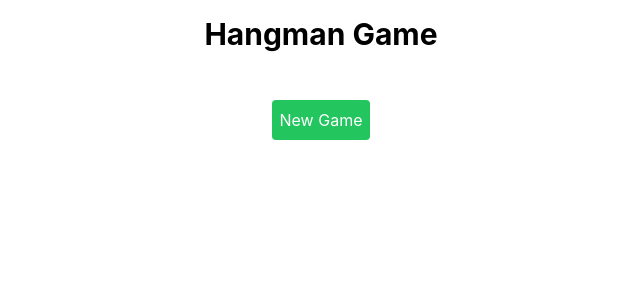
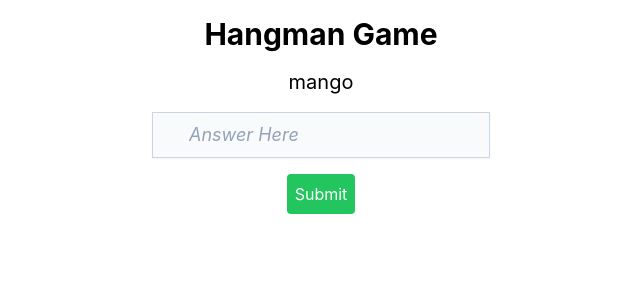
Before and after one commit to azrayaal/hangmanv1, a React (Create React App) app: page / in a window 1280 px wide. Shown: the top 300 px of the page, without its empty margins (319-959 px from the left). Built offline with nearby package versions, Linux system fonts and the light colour scheme.

Commit message:
udpate refactor

```diff
--- a/src/App.tsx
+++ b/src/App.tsx
@@ -1,26 +1,8 @@
 import "./App.css";
+import Home from "./pages/home";
 
 function App() {
-  // const [wordToguess, setRandomToGuess] = useState(()=>{
-  //   return words[Math]
-  // })
-
-  return (
-    <div className="App">
-      <div className="flex flex-col items-center">
-        <h1 className="text-3xl font-bold my-4">Hangman Game</h1>
-        <div className="text-xl mb-4">
-          {/* {renderWord()}
-        {renderMessage()} */}
-        </div>
-        <div className="flex flex-wrap">{/* {renderLetters()} */}</div>
-        <button className="mt-4 p-2 bg-green-500 text-white rounded">
-          {/* <button className="mt-4 p-2 bg-green-500 text-white rounded" onClick={selectRandomWord}> */}
-          New Game
-        </button>
-      </div>
-    </div>
-  );
+  return <Home />;
 }
 
 export default App;
--- /dev/null
+++ b/src/components/inputBar/index.tsx
@@ -0,0 +1,24 @@
+export interface InputBarProps {
+  answerTheword: (e: React.FormEvent<HTMLFormElement>) => void;
+  checkAnswer: string;
+  setCheckAnswer: React.Dispatch<React.SetStateAction<string>>;
+}
+
+export default function InputBar(props: InputBarProps) {
+  const { answerTheword, checkAnswer, setCheckAnswer } = props;
+  return (
+    <form onSubmit={answerTheword}>
+      <input
+        type="text"
+        className="placeholder:italic placeholder:text-slate-400 block bg-slate-50 w-full border border-slate-300 py-2 pl-9 pr-3 shadow-sm focus:outline-none focus:border-sky-500 focus:ring-sky-500 focus:ring-1 sm:text-lg"
+        placeholder="Answer Here"
+        name="search"
+        value={checkAnswer}
+        onChange={(e) => setCheckAnswer(e.target.value)}
+      />
+      <button className="mt-4 p-2 bg-green-500 text-white rounded">
+        Submit
+      </button>
+    </form>
+  );
+}
--- /dev/null
+++ b/src/components/keyboard/index.tsx
@@ -0,0 +1,26 @@
+import React, { useState } from "react";
+import letter1 from "./letter.json";
+
+interface KeyboardProps {
+  onKeyPress: (value: string) => void;
+}
+
+export default function KeyboardText() {
+  const [letters, setLetters] = useState([{}]);
+  //   setLetters(letter1);
+  console.log(letter1);
+
+  return (
+    <div className="flex flex-wrap justify-center gap-2">
+      {/* {letters.map((item, index) => (
+        <button
+          key={index}
+          className="bg-gray-300 hover:bg-gray-400 text-gray-800 font-bold py-2 px-4 rounded"
+          //   onClick={() => onKeyPress(item.letter)}
+        >
+          {item.letter}
+        </button>
+      ))} */}
+    </div>
+  );
+}
--- /dev/null
+++ b/src/components/keyboard/letter.json
@@ -0,0 +1,28 @@
+[
+    { "letter": "Q" },
+    { "letter": "W" },
+    { "letter": "E" },
+    { "letter": "R" },
+    { "letter": "T" },
+    { "letter": "Y" },
+    { "letter": "U" },
+    { "letter": "I" },
+    { "letter": "O" },
+    { "letter": "P" },
+    { "letter": "A" },
+    { "letter": "S" },
+    { "letter": "D" },
+    { "letter": "F" },
+    { "letter": "G" },
+    { "letter": "H" },
+    { "letter": "J" },
+    { "letter": "K" },
+    { "letter": "L" },
+    { "letter": "Z" },
+    { "letter": "X" },
+    { "letter": "C" },
+    { "letter": "V" },
+    { "letter": "B" },
+    { "letter": "N" },
+    { "letter": "M" }
+  ]
--- /dev/null
+++ b/src/components/words/index.tsx
@@ -0,0 +1,10 @@
+import React from "react";
+
+export interface WordsProps {
+  wordToGuess: string;
+}
+
+export default function GuessWords(props: WordsProps) {
+  const { wordToGuess } = props;
+  return <div className="text-xl mb-4">{wordToGuess}</div>;
+}
--- /dev/null
+++ b/src/components/words/lv1.json
@@ -0,0 +1,11 @@
+[
+    { "name": "kiwi"},
+    { "name": "plum"},
+    { "name": "fig"},
+    { "name": "pear"},
+    { "name": "lime"},
+    { "name": "mango"},
+    { "name": "peach"},
+    { "name": "grape"},
+    { "name": "papaya"}
+  ]
--- /dev/null
+++ b/src/pages/home/index.tsx
@@ -0,0 +1,40 @@
+import React from "react";
+import { useState } from "react";
+import words1 from "./lv1.json";
+import InputBar from "../../components/inputBar";
+import KeyboardText from "../../components/keyboard";
+import GuessWords from "../../components/words";
+
+export default function Home() {
+  const [wordToguess, setRandomToGuess] = useState(() => {
+    return words1[Math.floor(Math.random() * words1.length)];
+  });
+  console.log(wordToguess.name);
+  const [checkAnswer, setCheckAnswer] = useState("");
+  const [result, setResult] = useState("");
+
+  const answerTheword = (e: any) => {
+    e.preventDefault();
+    if (wordToguess.name === checkAnswer) {
+      setResult("benar");
+    } else {
+      setResult("coba lagi bos");
+    }
+  };
+  return (
+    <div className="App">
+      <div className="flex flex-col items-center">
+        <h1 className="text-3xl font-bold my-4">Hangman Game</h1>
+        <GuessWords wordToGuess={wordToguess.name} />
+        <InputBar
+          answerTheword={answerTheword}
+          checkAnswer={checkAnswer}
+          setCheckAnswer={setCheckAnswer}
+        />
+        {result}
+      </div>
+
+      <KeyboardText />
+    </div>
+  );
+}
--- /dev/null
+++ b/src/pages/home/lv1.json
@@ -0,0 +1,11 @@
+[
+    { "name": "kiwi"},
+    { "name": "plum"},
+    { "name": "fig"},
+    { "name": "pear"},
+    { "name": "lime"},
+    { "name": "mango"},
+    { "name": "peach"},
+    { "name": "grape"},
+    { "name": "papaya"}
+  ]
--- /dev/null
+++ b/src/wordlist/lv1.json
@@ -0,0 +1,11 @@
+[
+    { "name": "kiwi"},
+    { "name": "plum"},
+    { "name": "fig"},
+    { "name": "pear"},
+    { "name": "lime"},
+    { "name": "mango"},
+    { "name": "peach"},
+    { "name": "grape"},
+    { "name": "papaya"}
+  ]
```
